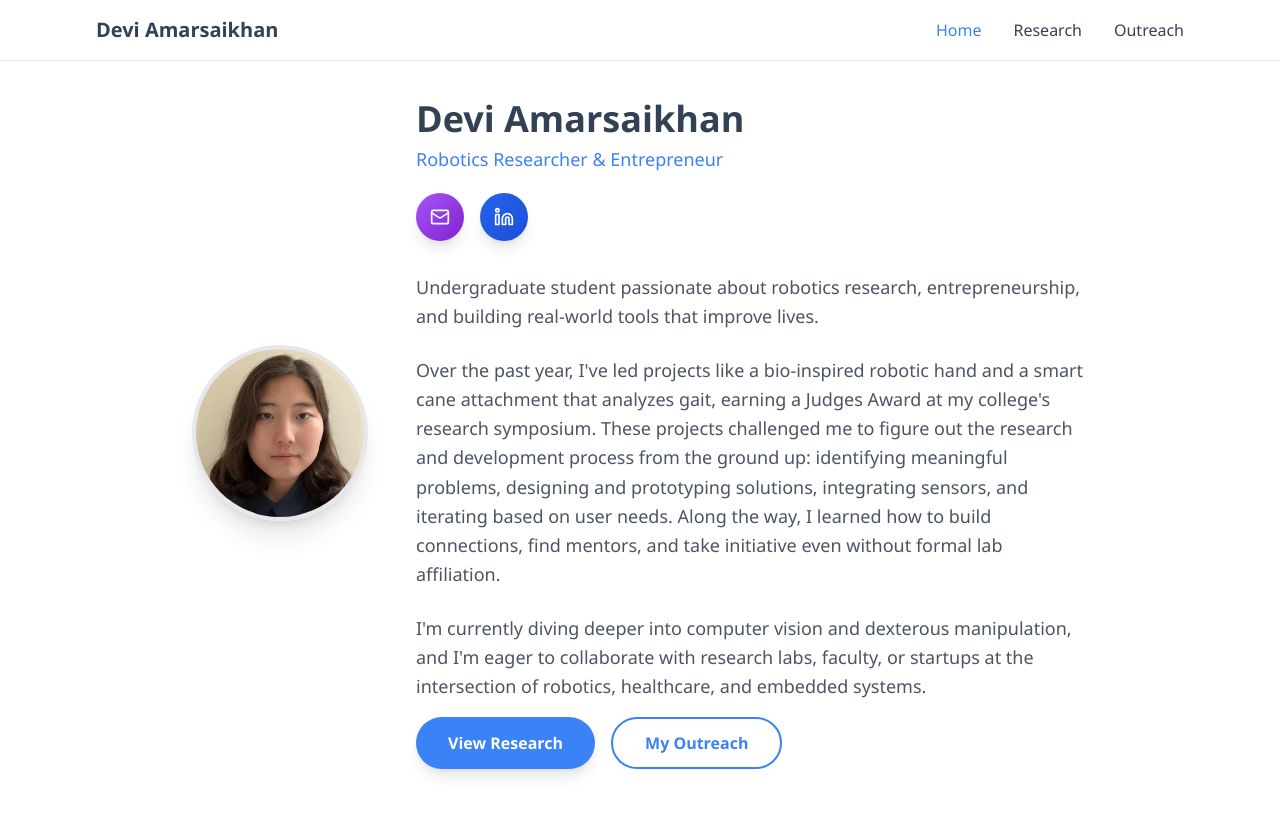
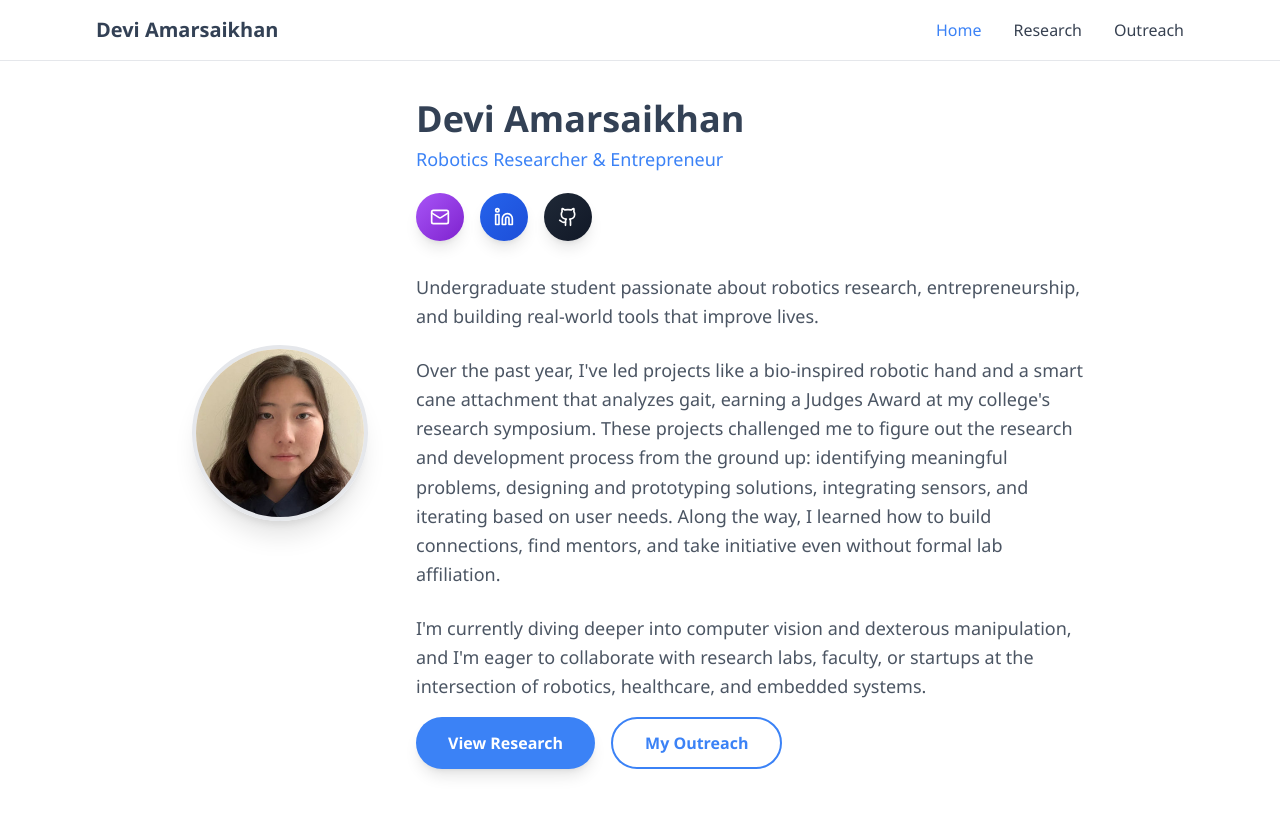
Before and after one commit to deviamar/deviamar.github.io, a React (Create React App) app: page / in a window 1280 px wide. Shown: the top 814 px of the page. Built offline with nearby package versions, Linux system fonts and the light colour scheme; the HTML template or start-up script is replaced by a standard one.

Commit message:
Update App.js

```diff
--- a/src/App.js
+++ b/src/App.js
@@ -135,6 +135,15 @@ const App = () => {
                   >
                     <Linkedin size={20} />
                   </a>
+                  <a
+                    href="https://github.com/deviamar"
+                    target="_blank"
+                    rel="noopener noreferrer"
+                    className="w-12 h-12 rounded-full bg-gradient-to-br from-gray-800 to-gray-900 flex items-center justify-center text-white shadow-lg transition-all duration-300 hover:-translate-y-1 hover:shadow-xl"
+                    title="GitHub"
+                  >
+                    <Github size={20} />
+                  </a>
                 </div>
 
                 {/* Description */}
```
